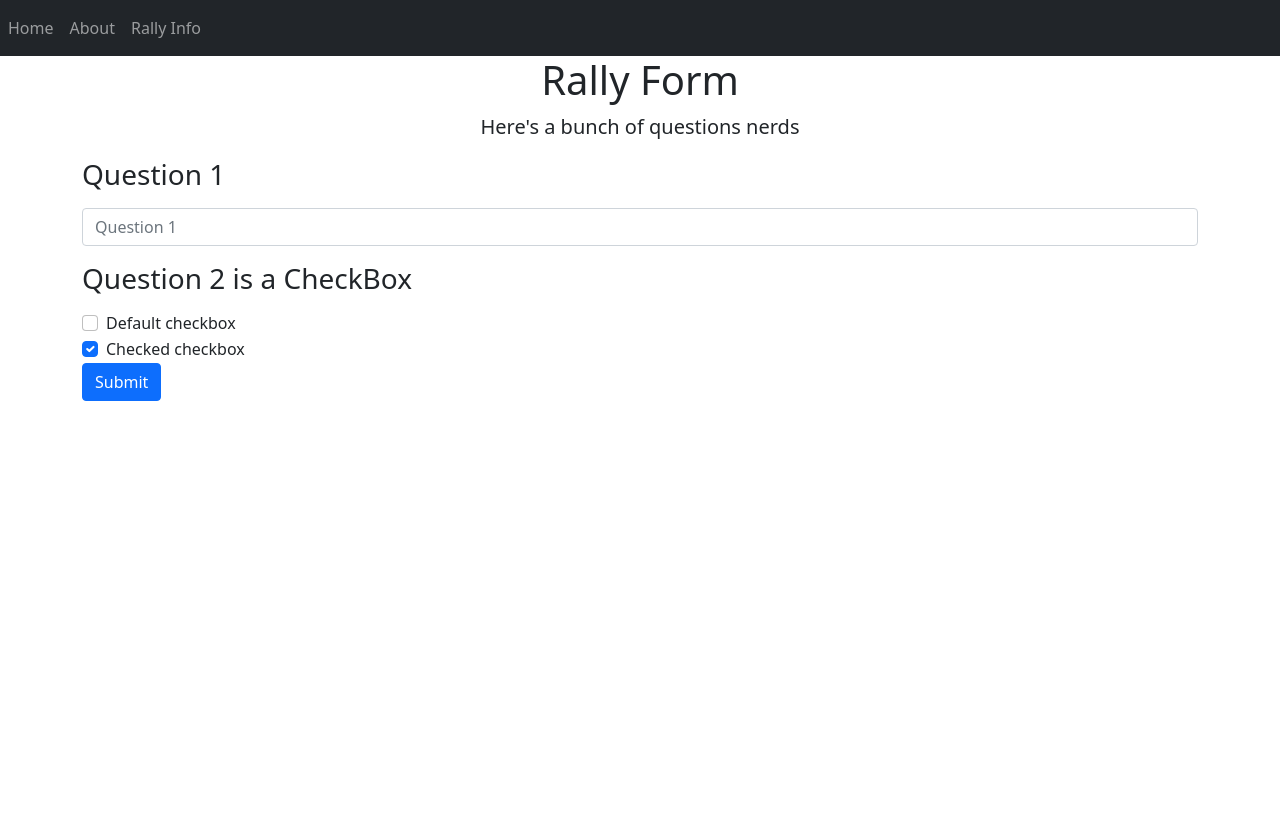
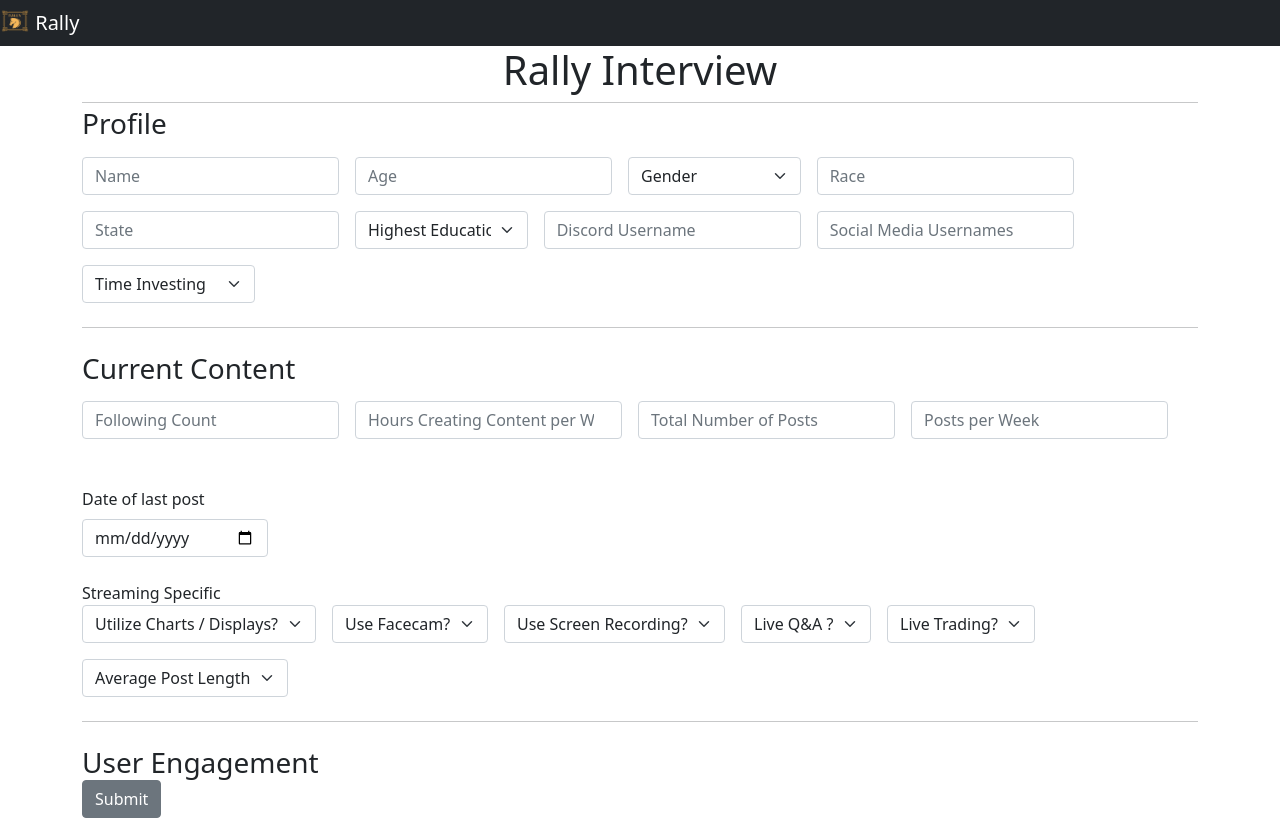
Before and after one commit to danpinto97/rally-flask-form, a Flask app: page / in a window 1280 px wide. Before the commit the page ends 401 px from the top, so only its background shows below. Run offline with Flask 2, Linux system fonts and the light colour scheme; parts of the project's set-up code (start-up, migrations or seed data) failed here and were passed over.

Commit message:
Filling out form and begin creating backend model.

```diff
--- a/app.py
+++ b/app.py
@@ -9,16 +9,12 @@ app.config.from_object(Config)
 
 @app.route('/', methods=['GET'])
 def index():
-    return render_template('index.html', title='Form')
+    return render_template('form.html', title='Form')
 
 @app.route('/home', methods= ['POST'])
 def home():
-    q1 = request.form.get("question1")
-    ch1 = request.form.get("check1")
-    ch2 = request.form.get("check2")
-    print(q1)
-    print(ch1)
-    print(ch2)
+    submission = BasicSubmission(request.form)
+    submission.PrintAll()
     return render_template('home.html')
 
 if __name__ == "__main__":
--- /dev/null
+++ b/templates/form.html
@@ -0,0 +1,159 @@
+{% extends 'layout.html' %}
+{% block body %}
+<div class="container">
+  <div class="jumbotron text-center">
+    <h1>Rally Interview</h1>
+  </div>
+
+  <hr class="my-1">
+
+    <form class="form-group" action="/home" method="POST" novalidate>
+      <h1 class= "h3 mb-3 front-weight-normal">Profile</h1>
+      <div class="row g-3">
+        <div class="col-auto">
+          <input type="text" class="form-control" placeholder="Name" name= name>
+        </div>
+        <div class="col-auto">
+          <input type="number" class="form-control" placeholder="Age" name=age>
+        </div>
+
+          <div class="col-md-2">
+          <select class="form-select" aria-label="gender" name="gender">
+          <option selected>Gender</option>
+          <option value=1>Male</option>
+          <option value=2>Female</option>
+          <option value=3>Other</option>
+          </select>
+          </div>
+          <div class="col-auto">
+            <input type="text" class="form-control" placeholder="Race" name=race>
+          </div>
+          <div class="col-auto">
+            <input type="text" class="form-control" placeholder="State" name=state>
+          </div>
+
+          <div class="col-md-2">
+          <select class="form-select" aria-label="edu" name="edu">
+          <option selected>Highest Education</option>
+          <option value=1> College</option>
+          <option value=2>High School</option>
+          <option value=3>Other</option>
+          </select>
+          </div>
+
+          <div class="col-auto">
+            <input type="text" class="form-control" placeholder="Discord Username" name=discord>
+          </div>
+
+          <div class="col-auto">
+            <input type="text" class="form-control" placeholder="Social Media Usernames" name=media>
+          </div>
+
+          <div class="col-md-2">
+          <select class="form-select" aria-label="timeinv" name="investingtime">
+          <option selected>Time Investing</option>
+          <option value=1> Less than a year</option>
+          <option value=2> Over a year</option>
+          <option value=3> Over 3 years</option>
+          </select>
+          </div>
+
+          </div>
+
+        <hr class="my-4">
+
+        <h1 class= "h3 mb-3 front-weight-normal">Current Content</h1>
+        <div class="row g-3">
+
+          <div class="col-auto">
+            <input type="number" class="form-control" placeholder="Following Count" name=followers>
+          </div>
+
+          <div class="col-3">
+            <input type="number" class="form-control" placeholder="Hours Creating Content per Week" name=contenttime>
+          </div>
+
+          <div class="col-auto">
+            <input type="number" class="form-control" placeholder="Total Number of Posts" name=postcount>
+          </div>
+
+          <div class="col-auto">
+            <input type="number" class="form-control" placeholder="Posts per Week" name=ppw>
+          </div>
+        </div>
+        <br> </br>
+        <div class="col-sm-2">
+          <label for="lastpostdate" class="form-label">Date of last post</label>
+          <input type="date" class="form-control" placeholder="lastpostdate" name=lastpostdate>
+        </div>
+
+        <br>Streaming Specific </br>
+        <div class="row g-3">
+
+          <div class="col-auto">
+          <select class="form-select" aria-label="charts_displays" name="charts_displays">
+          <option selected>Utilize Charts / Displays?</option>
+          <option value=1> Yes </option>
+          <option value=2> No </option>
+          </select>
+          </div>
+
+          <div class="col-auto">
+          <select class="form-select" aria-label="facecam" name="facecam">
+          <option selected>Use Facecam?</option>
+          <option value=1> Yes </option>
+          <option value=2> No </option>
+          </select>
+          </div>
+
+          <div class="col-auto">
+          <select class="form-select" aria-label="screenrec" name="screenrec">
+          <option selected>Use Screen Recording?</option>
+          <option value=1> Yes </option>
+          <option value=2> No </option>
+          </select>
+          </div>
+
+          <div class="col-auto">
+          <select class="form-select" aria-label="qanda" name="qanda">
+          <option selected>Live Q&A ?</option>
+          <option value=1> Yes </option>
+          <option value=2> No </option>
+          </select>
+          </div>
+
+          <div class="col-auto">
+          <select class="form-select" aria-label="livetrading" name="livetrading">
+          <option selected>Live Trading?</option>
+          <option value=1> Yes </option>
+          <option value=2> No </option>
+          </select>
+          </div>
+
+          <div class="col-auto">
+          <select class="form-select" aria-label="avgpostlength" name="avgpostlength">
+          <option selected>Average Post Length</option>
+          <option value=1> 1 Minute or Less</option>
+          <option value=2> 5 Minutes or Less</option>
+          <option value=3> 30 Minutes or Less</option>
+          <option value=4> 1 Hour</option>
+          <option value=4> 3 Hours or more</option>
+          </select>
+          </div>
+
+        </div>
+
+          <hr class="my-4">
+          <h1 class= "h3 mb-3 front-weight-normal">User Engagement</h1>
+
+          <div class="row g-3">
+
+          </div>
+
+        <div class="col-auto">
+          <button type="submit" class="btn btn-secondary mb-3">Submit</button>
+        </div>
+
+    </form>
+</div>
+{% endblock %}
--- a/templates/home.html
+++ b/templates/home.html
@@ -2,9 +2,9 @@
 
 {% block body %}
   <div class="jumbotron text-center">
-    <h1>Rally Form</h1>
+    <h1>Rally Interview</h1>
   </div>
-  <div class="container">
+  <div class="container text-center">
     <h1>Thanks for your response!</h1>
 </div>
 {% endblock %}
--- a/templates/includes/_navbar.html
+++ b/templates/includes/_navbar.html
@@ -6,13 +6,11 @@
   <div class="collapse navbar-collapse" id="navbarSupportedContent">
     <ul class="navbar-nav mr-auto">
       <li class="nav-item active">
-        <a class="nav-link" href="/">Home <span class="sr-only"></span></a>
+        <a class="navbar-brand" href="#">
+          <img src="/static/rally_clearback.png" alt="" width="30" height="24" class="d-inline-block align-text-top">
+            Rally
+        </a>
       </li>
-      <li class="nav-item">
-        <a class="nav-link" href="/">About</a>
-      </li>
-      <li class="nav-item">
-        <a class="nav-link" href="/">Rally Info</a>
     </ul>
   </div>
 </nav>
--- a/templates/index.html
+++ /dev/null
@@ -1,36 +0,0 @@
-{% extends 'layout.html' %}
-
-{% block body %}
-<div class="container">
-  <div class="jumbotron text-center">
-    <h1>Rally Form</h1>
-    <p class="lead">Here's a bunch of questions nerds</p>
-  </div>
-    <form class="form-group" action="/home" method="POST" novalidate>
-      <div class= "form-group">
-      <h1 class= "h3 mb-3 front-weight-normal">Question 1</h1>
-        <div class="input-group mb-3">
-          <input type="text" class="form-control" placeholder="Question 1" aria-label="Question 1" name=question1>
-        </div>
-
-        <div class= "form-group">
-          <h1 class= "h3 mb-3 front-weight-normal">Question 2 is a CheckBox</h1>
-          <div class="form-check">
-          <input class="form-check-input" type="checkbox" value="" id="flexCheckDefault" name=check1>
-          <label class="form-check-label" for="flexCheckDefault">
-            Default checkbox
-          </label>
-        </div>
-        <div class="form-check">
-          <input class="form-check-input" type="checkbox" value="" id="flexCheckChecked" name=check2 checked>
-          <label class="form-check-label" for="flexCheckChecked">
-            Checked checkbox
-          </label>
-        </div>
-        <div class="col-auto">
-          <button type="submit" class="btn btn-primary mb-3">Submit</button>
-        </div>
-      </div>
-    </form>
-</div>
-{% endblock %}
--- a/templates/layout.html
+++ b/templates/layout.html
@@ -2,16 +2,16 @@
 <html>
 <head>
     <meta charset="utf-8">
-    <title>Rally Questionnare</title>
+    <title>Rally Interview</title>
     <link href="https://cdn.jsdelivr.net/npm/bootstrap@5.0.1/dist/css/bootstrap.min.css" rel="stylesheet" integrity="sha384-+0n0xVW2eSR5OomGNYDnhzAbDsOXxcvSN1TPprVMTNDbiYZCxYbOOl7+AMvyTG2x" crossorigin="anonymous">
 
 </head>
 <body>
     {% include 'includes/_navbar.html' %}
 
-        {% block body %}{% endblock %}
+    {% block body %}{% endblock %}
 
         <script src="https://cdn.jsdelivr.net/npm/bootstrap@5.0.1/dist/js/bootstrap.bundle.min.js" integrity="sha384-gtEjrD/SeCtmISkJkNUaaKMoLD0//ElJ19smozuHV6z3Iehds+3Ulb9Bn9Plx0x4" crossorigin="anonymous"></script>
-
+<link rel="shortcut icon" href="/static/rally_clearback.png">
 </body>
 </html>
```
Also changed, not shown: dbsubmission.py (+41 -2 lines), forms.py (+16 -1 lines), static/rally.png (added), static/rally_clearback.png (added).
